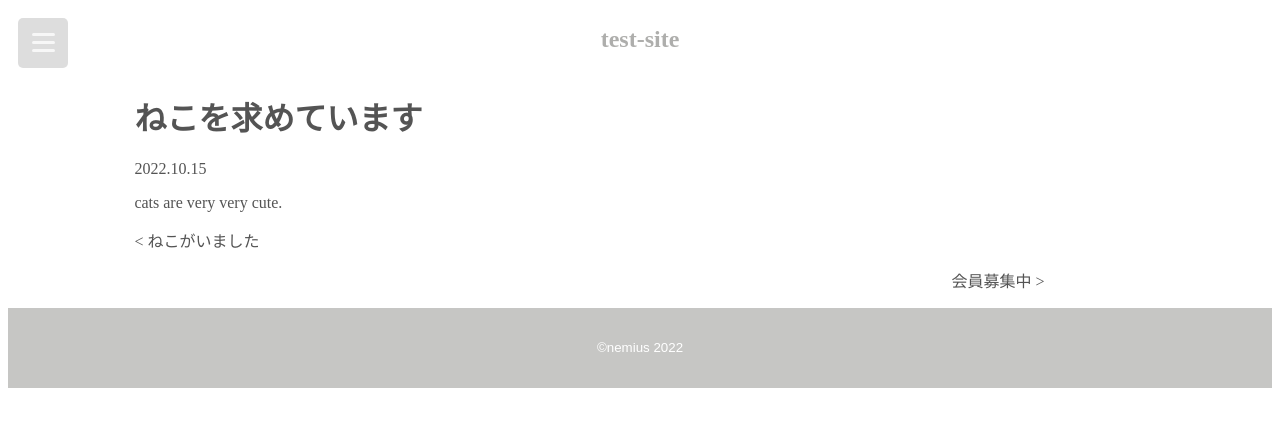
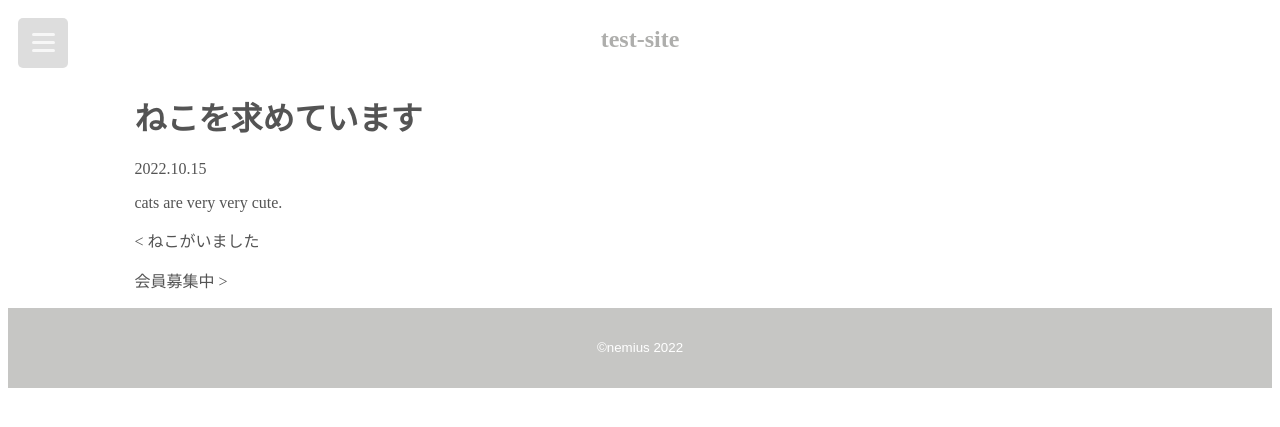
Before and after one commit to n0cti1ucent/test-site, a Jekyll site: the page built from _posts/2022-10-15-cat.md, in a window 1280 px wide. Shown: the top 427 px of the page. Built offline with Jekyll 4.4.1, drawn with Linux system fonts in a browser that asks for light colours.

Commit message:
adjust post view

```diff
--- a/assets/css/post.css
+++ b/assets/css/post.css
@@ -5,7 +5,6 @@
 }
 
 .pager {
-    padding: 0;
     width: 90%;
 }
 
@@ -18,8 +17,10 @@
 }
 
 .pager__item--next {
+    display: flex;
     text-align: left;
 }
 .pager__item--prev {
+    display: flex;
     text-align: right;
 }
```
